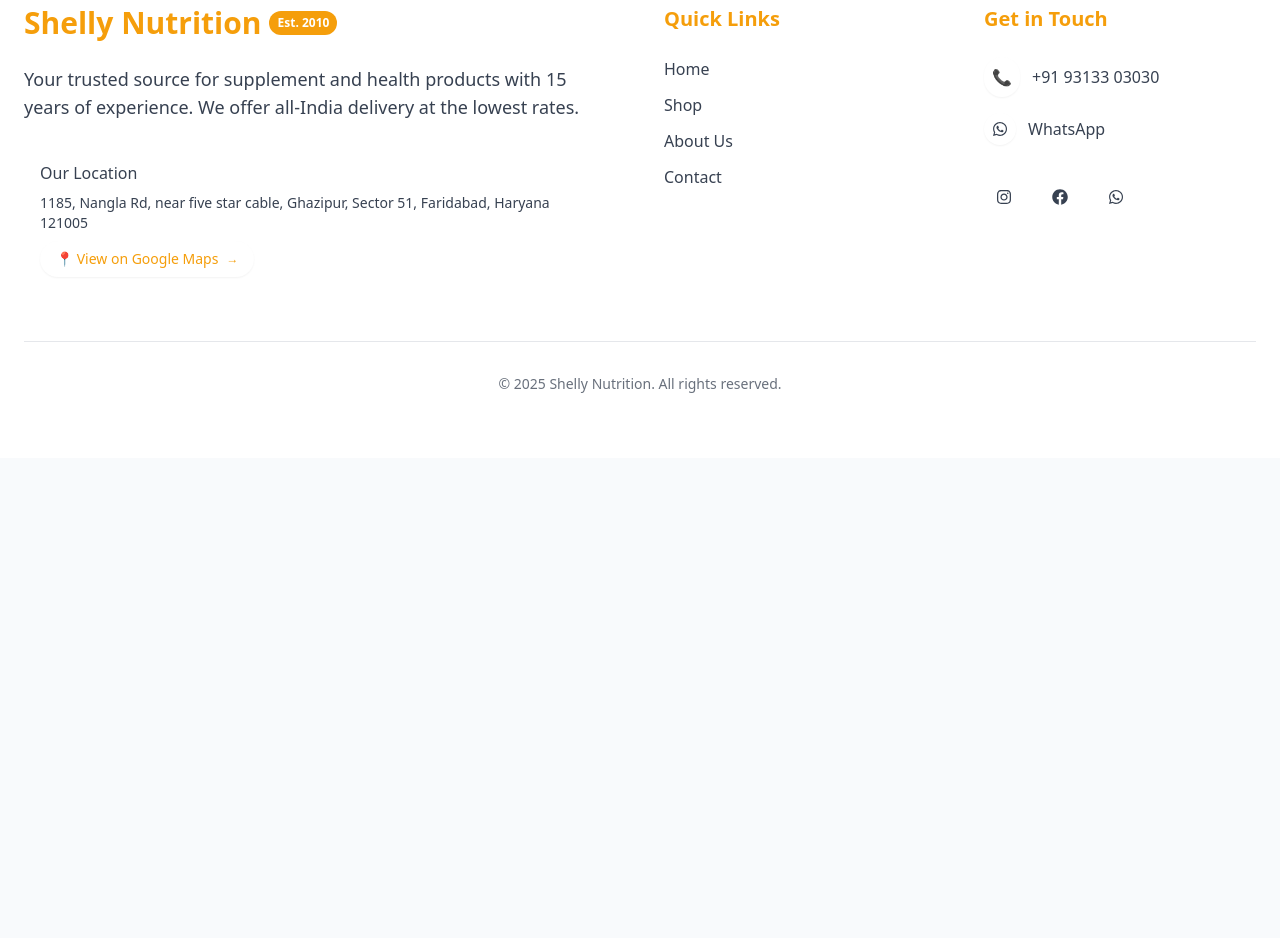
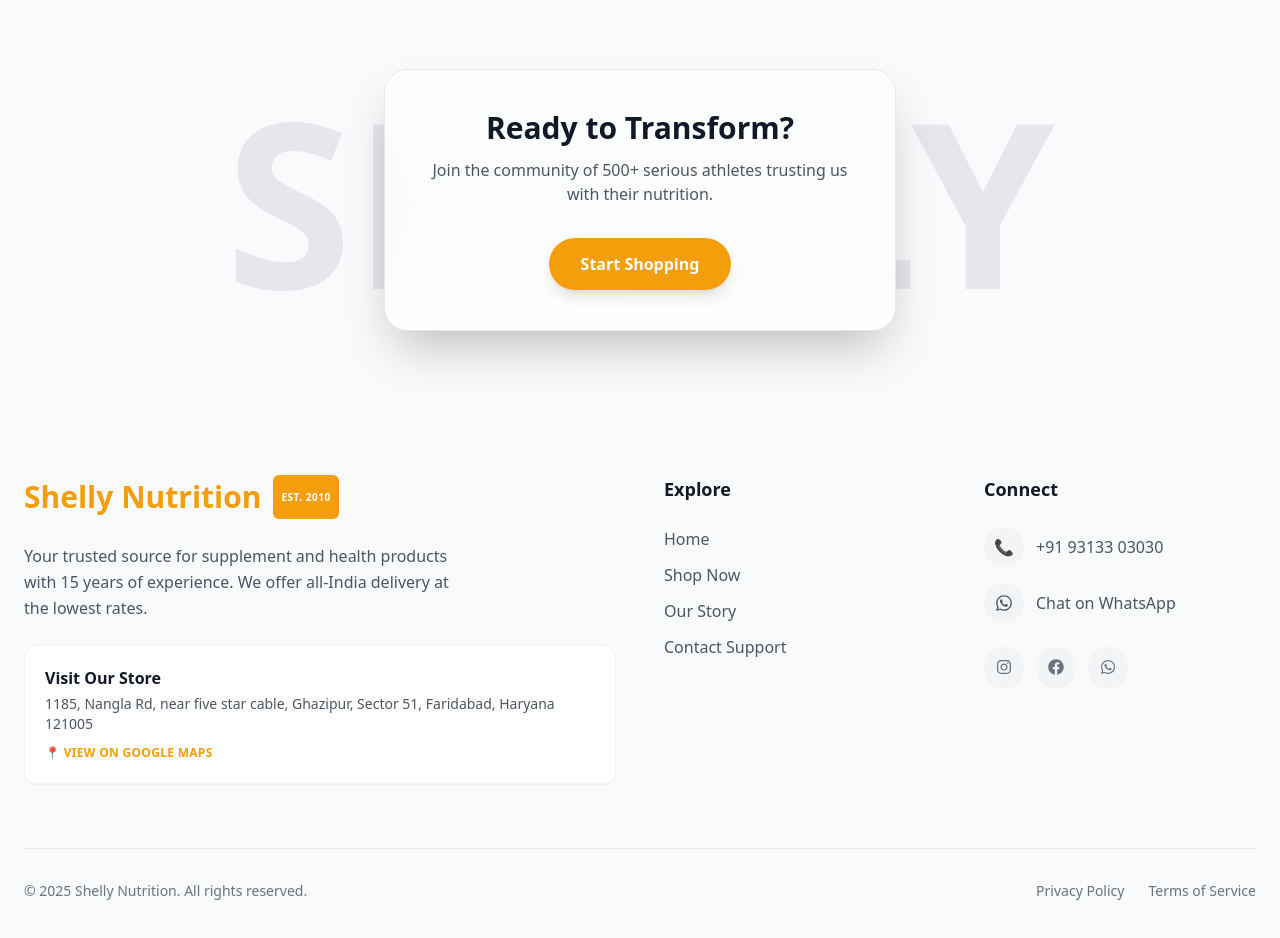
Before and after one commit to anshikamittal7/gym-frontend, a React (Vite) app: page / in a window 1280 px wide. Shown: the part 1960-2898 px from the top of the page. Before the commit the page ends 2418 px from the top, so only its background shows below. Built offline with nearby package versions, Linux system fonts and the light colour scheme; no server answers.

Commit message:
updated Footer UI

```diff
--- a/src/components/common/Footer.tsx
+++ b/src/components/common/Footer.tsx
@@ -39,27 +39,54 @@ const Footer: React.FC = () => {
   );
 
   return (
-    <footer className="bg-gradient-to-b from-brand-light-secondary to-white dark:from-gray-800 dark:to-gray-900 text-gray-700 dark:text-gray-300 mt-auto">
-      <div className="container mx-auto px-4 sm:px-6 py-12 sm:py-16">
-        {/* Main Footer Content */}
+    <footer className="bg-brand-light dark:bg-brand-dark pt-20 overflow-hidden relative">
+      {/* --- Section 1: Big Type CTA --- */}
+      <div className="container mx-auto px-4 mb-24 relative flex items-center justify-center py-12">
+        {/* Giant Watermark Text (Absolute Background) */}
+        <h1 className="absolute top-1/2 left-1/2 -translate-x-1/2 -translate-y-1/2 text-[18vw] leading-none font-black text-gray-200 dark:text-gray-800/40 select-none whitespace-nowrap z-0 pointer-events-none">
+          SHELLY
+        </h1>
+
+        {/* Call to Action Card (Relative Content) */}
+        <div className="relative z-10 bg-white/80 dark:bg-black/80 backdrop-blur-xl border border-gray-200 dark:border-gray-700 p-8 sm:p-10 rounded-3xl shadow-2xl text-center max-w-lg w-full mx-4 transform transition-transform duration-500 hover:scale-[1.02]">
+          <h3 className="text-2xl sm:text-3xl font-black text-gray-900 dark:text-white mb-3">
+            Ready to Transform?
+          </h3>
+          <p className="text-gray-600 dark:text-gray-300 mb-8 text-sm sm:text-base font-medium">
+            Join the community of 500+ serious athletes trusting us with their
+            nutrition.
+          </p>
+          <Link
+            to="/shop"
+            className="inline-flex justify-center items-center bg-theme-primary text-white px-8 py-3.5 rounded-full font-bold text-base shadow-lg shadow-theme-primary/30 hover:shadow-theme-primary/50 hover:-translate-y-1 transition-all duration-300"
+          >
+            Start Shopping
+          </Link>
+        </div>
+      </div>
+
+      {/* --- Section 2: Main Footer Links --- */}
+      <div className="container mx-auto px-4 sm:px-6 pb-12">
         <div className="grid grid-cols-1 sm:grid-cols-2 lg:grid-cols-4 gap-8 lg:gap-12">
           {/* Brand Section */}
           <div className="sm:col-span-2">
             <div className="space-y-6">
               <h3 className="text-2xl sm:text-3xl font-bold text-theme-primary mb-4 flex items-center">
                 Shelly Nutrition
-                <span className="ml-2 text-xs bg-theme-primary text-white px-2 py-1 rounded-full">
+                <span className="ml-3 text-[10px] uppercase tracking-wider bg-theme-primary text-white px-2 py-1 rounded-md font-bold">
                   Est. 2010
                 </span>
               </h3>
-              <p className="text-base sm:text-lg leading-relaxed">
+              <p className="text-gray-600 dark:text-gray-300 text-base leading-relaxed max-w-md">
                 Your trusted source for supplement and health products with 15
                 years of experience. We offer all-India delivery at the lowest
                 rates.
               </p>
-              <div className="bg-white/50 dark:bg-black/20 backdrop-blur-sm rounded-lg p-4 space-y-2">
-                <p className="font-medium">Our Location</p>
-                <p className="text-sm">
+              <div className="bg-white dark:bg-brand-dark-secondary border border-gray-100 dark:border-gray-700/50 rounded-xl p-5 shadow-sm">
+                <p className="font-bold text-gray-900 dark:text-white mb-1">
+                  Visit Our Store
+                </p>
+                <p className="text-sm text-gray-600 dark:text-gray-400 leading-snug">
                   1185, Nangla Rd, near five star cable, Ghazipur, Sector 51,
                   Faridabad, Haryana 121005
                 </p>
@@ -67,10 +94,9 @@ const Footer: React.FC = () => {
                   href="https://maps.app.goo.gl/YQersSvYFmj29fvm8"
                   target="_blank"
                   rel="noopener noreferrer"
-                  className="inline-flex items-center gap-2 mt-2 px-4 py-2 bg-white dark:bg-gray-800 text-theme-primary hover:bg-theme-primary hover:text-white rounded-full transition-all duration-300 text-sm font-medium shadow-sm hover:shadow-md"
+                  className="inline-flex items-center gap-2 mt-3 text-xs font-bold text-theme-primary hover:underline uppercase tracking-wide"
                 >
                   📍 View on Google Maps
-                  <span className="text-xs">→</span>
                 </a>
               </div>
             </div>
@@ -78,54 +104,58 @@ const Footer: React.FC = () => {
 
           {/* Quick Links Section */}
           <div className="space-y-6">
-            <h3 className="text-xl font-semibold text-theme-primary">
-              Quick Links
+            <h3 className="text-lg font-bold text-gray-900 dark:text-white">
+              Explore
             </h3>
-            <ul className="space-y-3">
+            <ul className="space-y-3 text-gray-600 dark:text-gray-400">
               <QuickLink to="/">Home</QuickLink>
-              <QuickLink to="/shop">Shop</QuickLink>
-              <QuickLink to="/about">About Us</QuickLink>
-              <QuickLink to="/contact">Contact</QuickLink>
+              <QuickLink to="/shop">Shop Now</QuickLink>
+              <QuickLink to="/about">Our Story</QuickLink>
+              <QuickLink to="/contact">Contact Support</QuickLink>
             </ul>
           </div>
 
           {/* Contact Section */}
           <div className="space-y-6">
-            <h3 className="text-xl font-semibold text-theme-primary">
-              Get in Touch
+            <h3 className="text-lg font-bold text-gray-900 dark:text-white">
+              Connect
             </h3>
             <ul className="space-y-4">
               <li>
                 <a
                   href="tel:+919313303030"
-                  className="inline-flex items-center gap-3 hover:text-theme-primary transition-colors group"
+                  className="flex items-center gap-3 group"
                 >
-                  <span className="bg-white dark:bg-gray-800 p-2 rounded-full shadow-sm group-hover:shadow-md transition-all">
+                  <span className="w-10 h-10 flex items-center justify-center rounded-full bg-gray-100 dark:bg-gray-800 text-gray-600 dark:text-gray-300 group-hover:bg-theme-primary group-hover:text-white transition-all duration-300">
                     📞
                   </span>
-                  <span>+91 93133 03030</span>
+                  <span className="text-gray-600 dark:text-gray-300 font-medium group-hover:text-theme-primary transition-colors">
+                    +91 93133 03030
+                  </span>
                 </a>
               </li>
               <li>
                 <a
                   href="https://wa.me/919313303030"
-                  className="inline-flex items-center gap-3 hover:text-theme-primary transition-colors group"
+                  className="flex items-center gap-3 group"
                 >
-                  <span className="bg-white dark:bg-gray-800 p-2 rounded-full shadow-sm group-hover:shadow-md transition-all flex items-center justify-center">
-                    <FaWhatsapp size={16} />
+                  <span className="w-10 h-10 flex items-center justify-center rounded-full bg-gray-100 dark:bg-gray-800 text-gray-600 dark:text-gray-300 group-hover:bg-green-500 group-hover:text-white transition-all duration-300">
+                    <FaWhatsapp size={18} />
                   </span>
-                  <span>WhatsApp</span>
+                  <span className="text-gray-600 dark:text-gray-300 font-medium group-hover:text-green-500 transition-colors">
+                    Chat on WhatsApp
+                  </span>
                 </a>
               </li>
-              <li className="pt-4">
-                <div className="flex gap-4">
+              <li className="pt-2">
+                <div className="flex gap-3">
                   {socialLinks.map((link, index) => (
                     <a
                       key={index}
                       href={link.href}
                       target="_blank"
                       rel="noopener noreferrer"
-                      className="bg-white dark:bg-gray-800 p-3 rounded-full hover:text-theme-primary hover:shadow-md transition-all duration-300 hover:-translate-y-1"
+                      className="w-10 h-10 flex items-center justify-center rounded-full bg-gray-100 dark:bg-gray-800 text-gray-500 dark:text-gray-400 hover:bg-theme-primary hover:text-white hover:-translate-y-1 transition-all duration-300 shadow-sm hover:shadow-lg"
                       aria-label={`Follow us on ${link.label}`}
                     >
                       {link.icon}
@@ -138,11 +168,18 @@ const Footer: React.FC = () => {
         </div>
 
         {/* Footer Bottom */}
-        <div className="border-t border-gray-200 dark:border-gray-700/50 mt-12 pt-8 text-center text-sm">
-          <p className="opacity-75">
-            &copy; {new Date().getFullYear()} Shelly Nutrition. All rights
-            reserved.
+        <div className="border-t border-gray-200 dark:border-gray-700/50 mt-16 pt-8 flex flex-col md:flex-row justify-between items-center gap-4 text-sm text-gray-500 dark:text-gray-400">
+          <p>
+            © {new Date().getFullYear()} Shelly Nutrition. All rights reserved.
           </p>
+          <div className="flex gap-6">
+            <a href="#" className="hover:text-theme-primary transition-colors">
+              Privacy Policy
+            </a>
+            <a href="#" className="hover:text-theme-primary transition-colors">
+              Terms of Service
+            </a>
+          </div>
         </div>
       </div>
     </footer>
```
